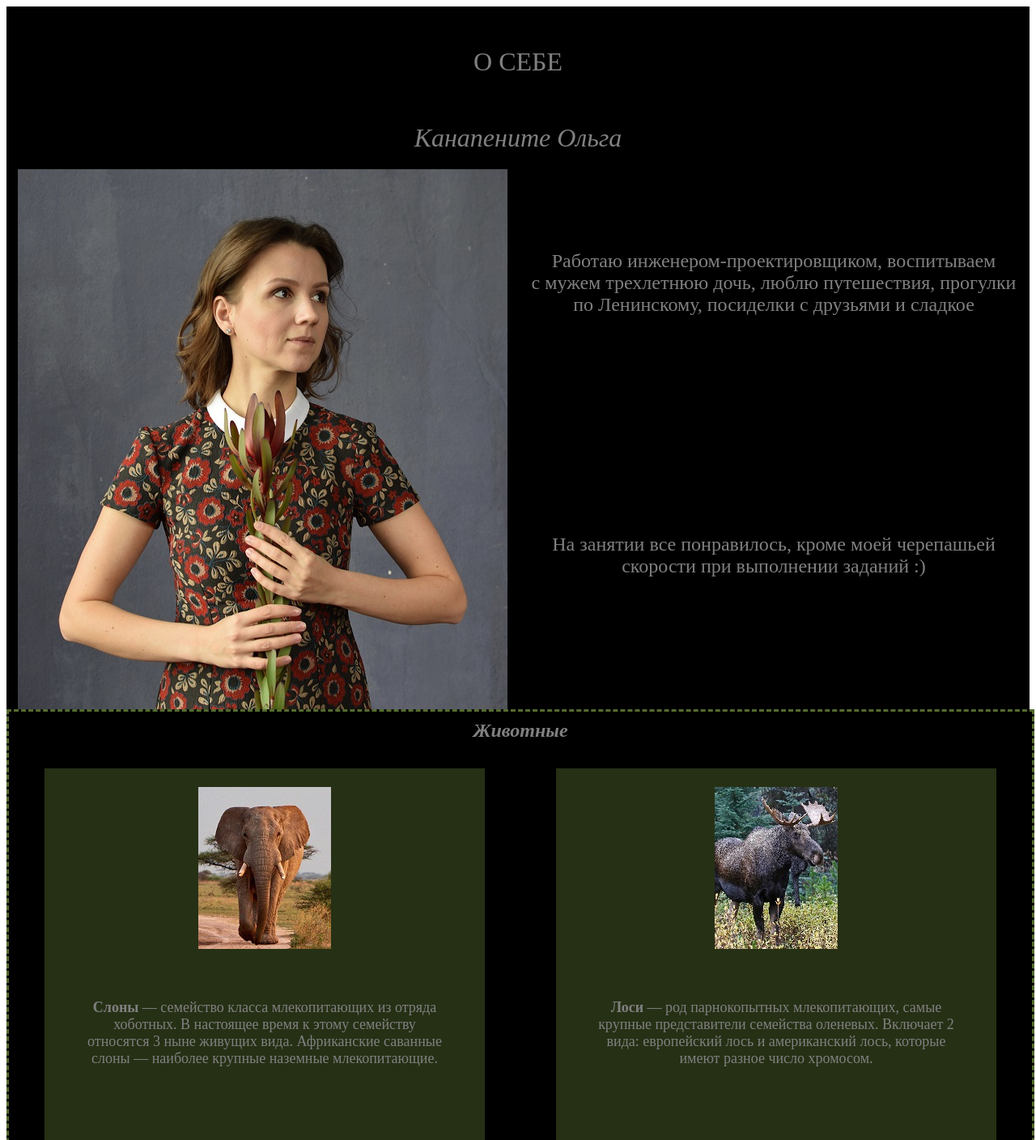
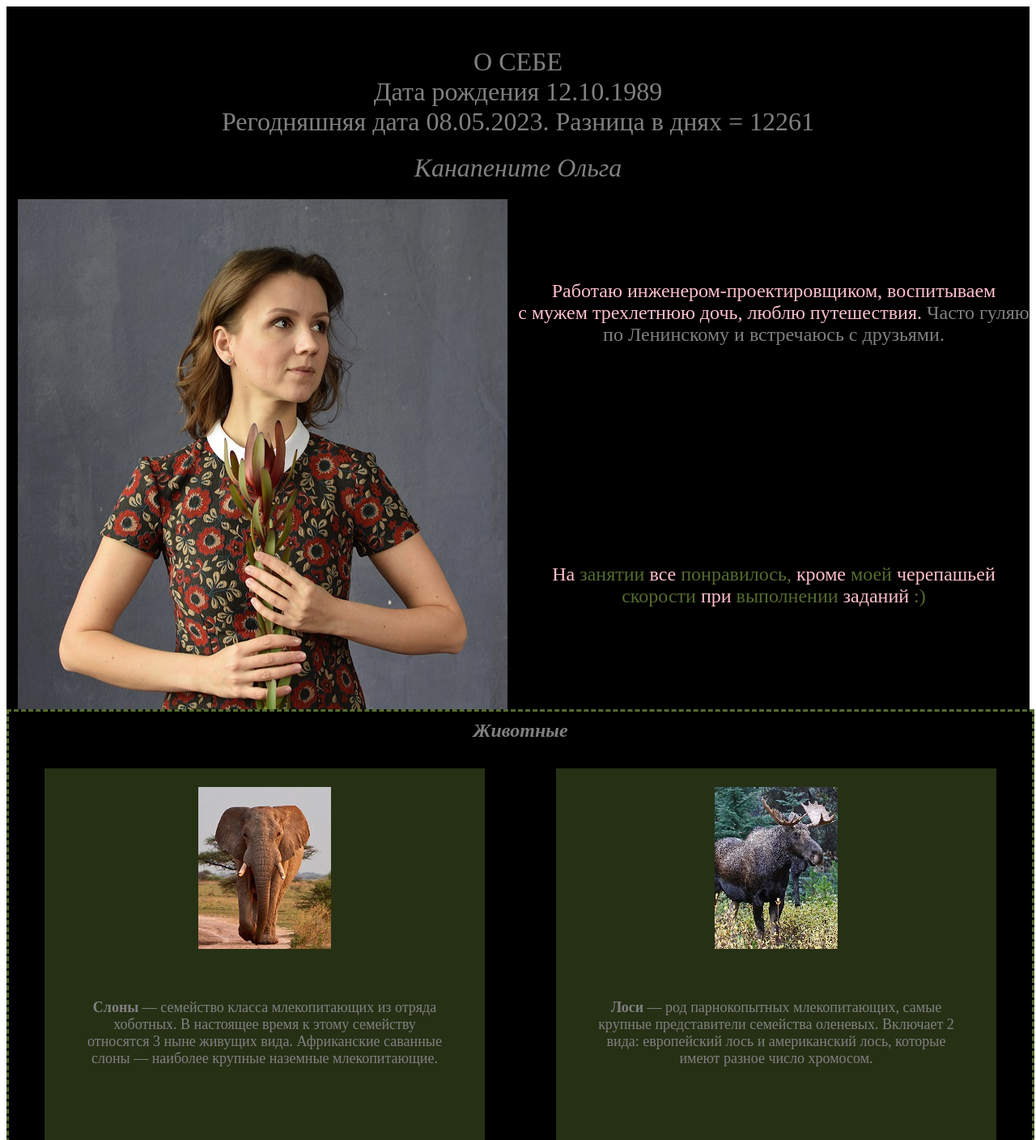
Before and after one commit to kanapenite/hw-Kanapenite, a PHP site: page / in a window 1280 px wide. Shown: the top 1408 px of the page at 81% size. Run offline with PHP 8.4, Linux system fonts and the light colour scheme.

Commit message:
index file changed

```diff
--- a/index.php
+++ b/index.php
@@ -7,7 +7,7 @@
 	<meta http-equiv="X-UA-Compatible" content="ie=edge">
     <?php
     $time=date('H');
-    if ($time<10 || $time>22)
+    if ($time<10 and $time>22)
     { echo'<link rel="stylesheet" href="styles/styles.css">';}
     else{
     echo '<link rel="stylesheet" href="styles/styles1.css">';}
@@ -18,18 +18,37 @@
     <div class="container_about_me">
         <div class="header">
             О СЕБЕ <br>
-            <a href="table.html" title="Скорее нажми, там интересно!" style="color: black;">Таблица Менделеева</a>
+            <div style="color: grey;">Дата рождения 12.10.1989</div>
+            <?php
+            $a=date('d.m.Y');
+            echo 'Регодняшняя дата ' .$a. '. Разница в днях = ';
+            print (strtotime ("$a")-strtotime ("12.10.1989"))/(60*60*24);
+            ?>
         </div>
         <div class="photo"></div>
         <div class="name">
              Канапените Ольга</div>
         <div class="info">
-              Работаю инженером-проектировщиком, воспитываем <br>с мужем
-              трехлетнюю дочь, люблю путешествия, прогулки<br>по Ленинскому,
-             посиделки с друзьями и сладкое </div>
+            <?php
+              $str='Работаю инженером-проектировщиком, воспитываем <br>с мужем
+              трехлетнюю дочь, люблю путешествия.' ;
+             echo'<span style ="color:pink">'. $str.'</span>';
+               ?>
+              Часто гуляю <br>по Ленинскому и встречаюсь с друзьями.
+
+             </div>
         <div class="study">
-               На занятии все понравилось, кроме моей черепашьей<br>
-               скорости при выполнении заданий :)
+        <?php
+               $str1='На занятии все понравилось, кроме моей черепашьей<br>
+               скорости при выполнении заданий :)';
+               $arr= explode(' ', $str1);
+               foreach($arr as $l=>$k){
+                if ($l%2==0){
+                    echo '<span style = "color:pink"> '. $arr[$l].'</span>';
+               }
+            else echo '<span style = "color:darkolivegreen"> '. $arr[$l].'</span>';
+        }
+        ?>
         </div>
         </div>;
     </div>
```
